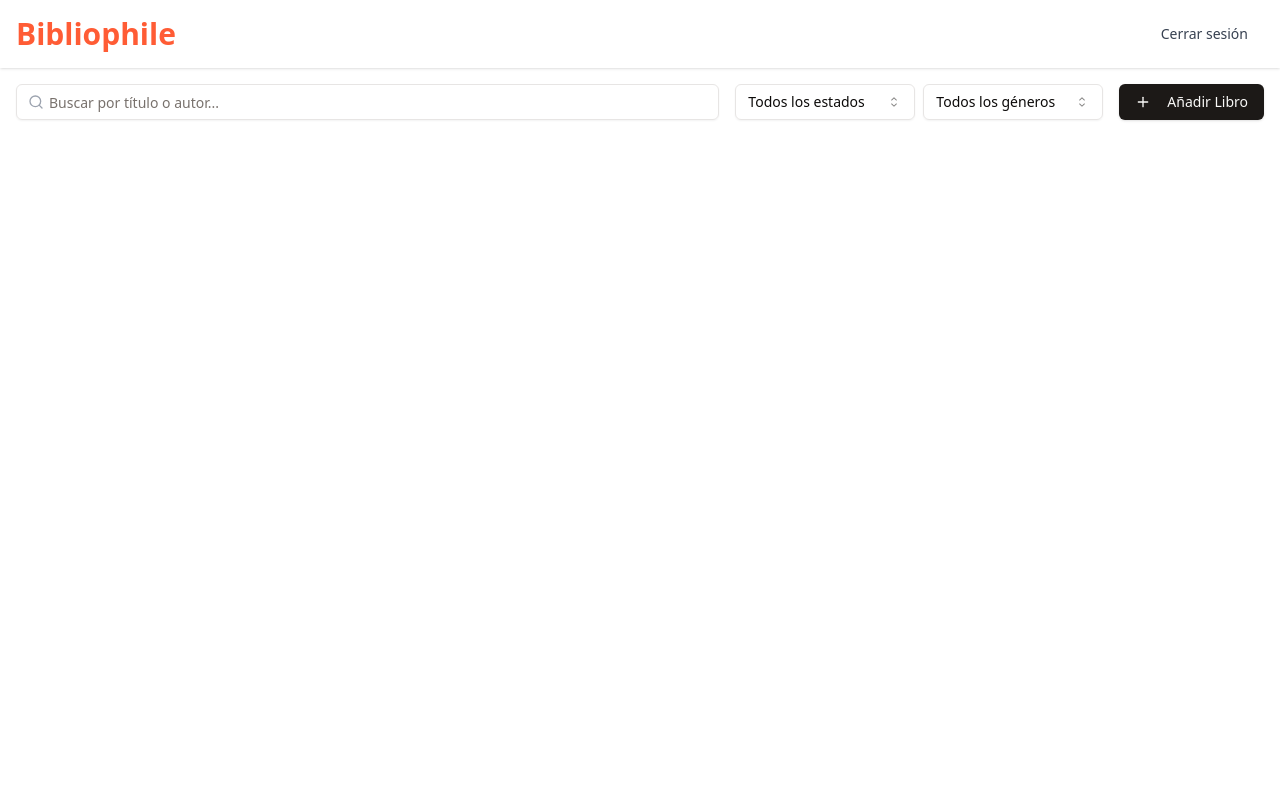
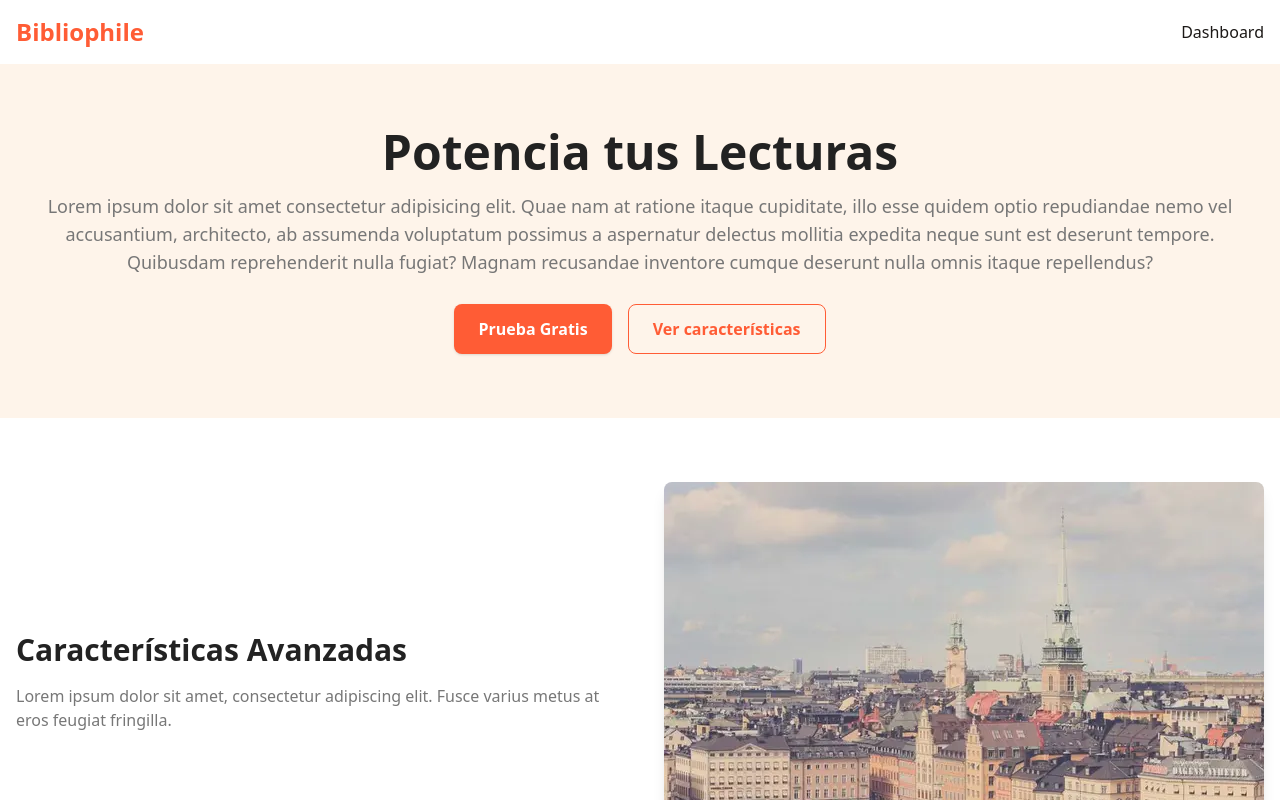
Before and after one commit to stivenjsdev/bibliophile, a React (Vite) app: page / in a window 1280 px wide. Shown: the top 800 px of the page. Built offline with nearby package versions, Linux system fonts and the light colour scheme.

Commit message:
feat: routing

```diff
--- a/package.json
+++ b/package.json
@@ -21,6 +21,7 @@
     "react": "^18.3.1",
     "react-dom": "^18.3.1",
     "react-lazy-load-image-component": "^1.6.2",
+    "react-router-dom": "^6.27.0",
     "tailwind-merge": "^2.5.4",
     "tailwindcss-animate": "^1.0.7"
   },
--- a/src/components/Header.tsx
+++ b/src/components/Header.tsx
@@ -1,39 +1,31 @@
-import { Button } from "@/components/ui/button";
+import { Link } from "react-router-dom";
 
 type HeaderProps = {
-  isDashboard?: boolean;
+  isDashboard: boolean;
 };
 
-const Header = ({ isDashboard = false }: HeaderProps) => {
+const Header = ({ isDashboard }: HeaderProps) => {
   return (
-    <header className="w-full bg-white shadow py-4">
-      <nav className="container mx-auto flex justify-between items-center px-4">
-        <h1 className="text-3xl font-bold text-[rgb(255,92,53)]">
+    <header className="bg-white shadow-sm">
+      <div className="container mx-auto px-4 py-4 flex justify-between items-center">
+        <Link to="/" className="text-2xl font-bold text-[rgb(255,92,53)]">
           Bibliophile
-        </h1>
-        <div className="flex space-x-4">
+        </Link>
+        <nav>
           {isDashboard ? (
-            <Button
-              variant="ghost"
-              className="text-gray-700 hover:text-[rgb(255,92,53)]"
+            <Link to="/" className="text-primary hover:text-primary-dark">
+              Salir
+            </Link>
+          ) : (
+            <Link
+              to="/dashboard"
+              className="text-primary hover:text-primary-dark"
             >
-              Cerrar sesión
-            </Button>
-          ) : (
-            <>
-              <Button
-                variant="ghost"
-                className="text-gray-700 hover:text-[rgb(255,92,53)] hidden md:inline"
-              >
-                Iniciar sesión
-              </Button>
-              <Button className="bg-[rgb(255,92,53)] text-white font-semibold hover:bg-[rgb(255,120,70)]">
-                Prueba Gratis
-              </Button>
-            </>
+              Dashboard
+            </Link>
           )}
-        </div>
-      </nav>
+        </nav>
+      </div>
     </header>
   );
 };
--- /dev/null
+++ b/src/layouts/Layout.tsx
@@ -0,0 +1,18 @@
+import Header from "@/components/Header";
+import { Outlet, useLocation } from "react-router-dom";
+
+const Layout = () => {
+  const location = useLocation();
+  const isDashboard = location.pathname === "/dashboard";
+
+  return (
+    <>
+      <Header isDashboard={isDashboard} />
+      <main>
+        <Outlet />
+      </main>
+    </>
+  );
+};
+
+export default Layout;
--- a/src/main.tsx
+++ b/src/main.tsx
@@ -1,13 +1,13 @@
-import { BookProvider } from "@/context/BookProvider.tsx";
+import { BookProvider } from "@/context/BookProvider";
+import AppRouter from "@/router";
 import { StrictMode } from "react";
 import { createRoot } from "react-dom/client";
-import App from "./App.tsx";
 import "./index.css";
 
 createRoot(document.getElementById("root")!).render(
   <StrictMode>
     <BookProvider>
-      <App />
+      <AppRouter />
     </BookProvider>
   </StrictMode>
 );
--- a/src/pages/BookDashboardPage.tsx
+++ b/src/pages/BookDashboardPage.tsx
@@ -1,4 +1,3 @@
-import Header from "@/components/Header";
 import { Button } from "@/components/ui/button";
 import { Card, CardContent, CardHeader, CardTitle } from "@/components/ui/card";
 import {
@@ -109,7 +108,6 @@ export default function BookDashboard() {
 
   return (
     <div className="min-h-screen flex flex-col">
-      <Header isDashboard={true} />
       <div className="container mx-auto p-4 flex-grow">
         <div className="flex flex-col md:flex-row justify-between items-start md:items-center mb-6 space-y-4 md:space-y-0 md:space-x-4">
           <div className="flex-1 w-full md:w-auto relative">
--- a/src/pages/LandingPage.tsx
+++ b/src/pages/LandingPage.tsx
@@ -1,6 +1,5 @@
 import heroImage from "@/assets/hero-image.webp";
 import CustomerReviews from "@/components/CustomerReviews";
-import Header from "@/components/Header";
 import useScrollToTop from "@/hooks/useScrollToTop";
 import { lazy } from "react";
 import {
@@ -21,10 +20,6 @@ const LandingPage = ({ scrollPosition }: LandingPageProps) => {
 
   return (
     <div className="min-h-screen bg-[rgb(254,244,234)] flex flex-col">
-      {/* Header */}
-      <Header />
-
-      <main className="flex-grow">
       {/* Hero Section */}
       <section className="container mx-auto text-center py-12 px-4 md:py-16">
         <h2 className="text-3xl md:text-5xl font-bold text-[rgb(34,34,34)] mb-4">
@@ -32,11 +27,11 @@ const LandingPage = ({ scrollPosition }: LandingPageProps) => {
         </h2>
         <p className="text-lg text-[rgb(119,119,119)] mb-7">
           Lorem ipsum dolor sit amet consectetur adipisicing elit. Quae nam at
-            ratione itaque cupiditate, illo esse quidem optio repudiandae nemo
-            vel accusantium, architecto, ab assumenda voluptatum possimus a
-            aspernatur delectus mollitia expedita neque sunt est deserunt
-            tempore. Quibusdam reprehenderit nulla fugiat? Magnam recusandae
-            inventore cumque deserunt nulla omnis itaque repellendus?
+          ratione itaque cupiditate, illo esse quidem optio repudiandae nemo vel
+          accusantium, architecto, ab assumenda voluptatum possimus a aspernatur
+          delectus mollitia expedita neque sunt est deserunt tempore. Quibusdam
+          reprehenderit nulla fugiat? Magnam recusandae inventore cumque
+          deserunt nulla omnis itaque repellendus?
         </p>
         <div className="flex flex-col md:flex-row justify-center space-y-4 md:space-y-0 md:space-x-4">
           <button className="px-6 py-3 bg-[rgb(255,92,53)] text-white font-semibold rounded-lg shadow hover:bg-[rgb(255,120,70)]">
@@ -63,15 +58,10 @@ const LandingPage = ({ scrollPosition }: LandingPageProps) => {
           <div className="w-full md:w-1/2 lg:w-[600px] mx-auto">
             <LazyLoadImage
               alt="Feature illustration"
-                // src="https://picsum.photos/600/400.webp"
               src={heroImage}
               scrollPosition={scrollPosition}
-                className="rounded-lg shadow-lg w-full h-auto" // Imagen responsive
-                // width="100%"
-                // height="auto"
-                // placeholderSrc="https://placehold.co/600x400.webp"
+              className="rounded-lg shadow-lg w-full h-auto"
               visibleByDefault={true}
-                // placeholder={<div className="w-[600] h-[400] bg-gray-200 rounded-lg" />}
             />
           </div>
         </div>
@@ -85,8 +75,6 @@ const LandingPage = ({ scrollPosition }: LandingPageProps) => {
         <CustomerReviews scrollPosition={scrollPosition} />
       </section>
 
-        {/* <ImageGallery scrollPosition={scrollPosition} /> */}
-
       {/* Lazy Component */}
       <LazyLoadComponent
         scrollPosition={scrollPosition}
@@ -94,7 +82,7 @@ const LandingPage = ({ scrollPosition }: LandingPageProps) => {
       >
         <LazyComponent />
       </LazyLoadComponent>
-      </main>
+
       {/* Footer */}
       <LazyLoadComponent scrollPosition={scrollPosition}>
         <footer className="w-full bg-gray-800 py-8 text-gray-200">
--- /dev/null
+++ b/src/router.tsx
@@ -0,0 +1,19 @@
+import Layout from "@/layouts/Layout";
+import BookDashboardPage from "@/pages/BookDashboardPage";
+import LandingPage from "@/pages/LandingPage";
+import { BrowserRouter, Route, Routes } from "react-router-dom";
+
+function AppRouter() {
+  return (
+    <BrowserRouter>
+      <Routes>
+        <Route element={<Layout />}>
+          <Route path="/" element={<LandingPage />} index />
+          <Route path="/dashboard" element={<BookDashboardPage />} />
+        </Route>
+      </Routes>
+    </BrowserRouter>
+  );
+}
+
+export default AppRouter;
```
Also changed, not shown: 1 other file (tests, documents, lock files or other folders). Lines whose indentation alone changed are shown as unchanged.
